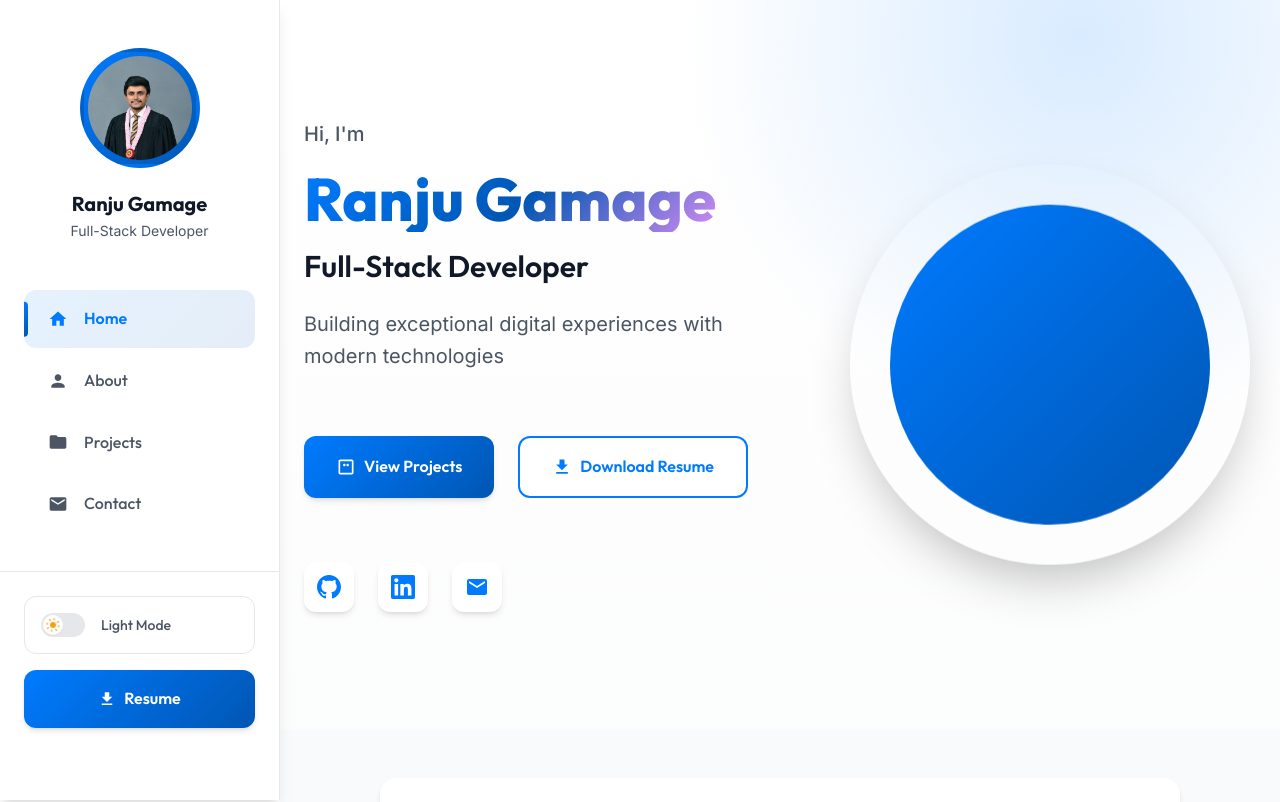
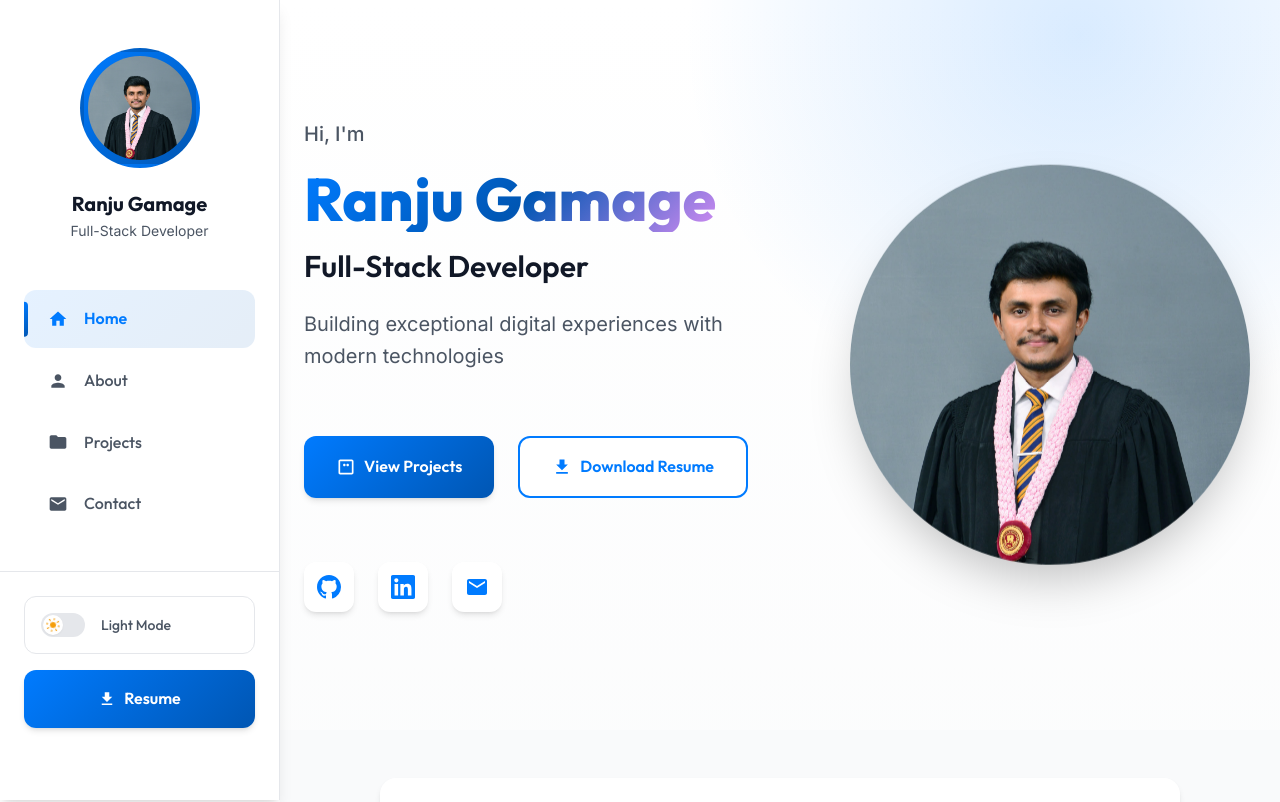
Before and after one commit to RanjuLG/portfolio, an Angular app: page / in a window 1280 px wide. Shown: the top 802 px of the page. Built offline with nearby package versions, Linux system fonts and the light colour scheme.

Commit message:
replace placeholder with actual image

```diff
--- a/src/app/pages/home/home.css
+++ b/src/app/pages/home/home.css
@@ -121,9 +121,10 @@
   animation: float 6s ease-in-out infinite;
 }
 
-.image-placeholder svg {
+.image-placeholder img {
   width: 100%;
   height: 100%;
+  object-fit: cover;
 }
 
 @keyframes float {
--- a/src/app/pages/home/home.html
+++ b/src/app/pages/home/home.html
@@ -47,15 +47,7 @@
 
         <div class="hero-image" data-aos="fade-left" data-aos-delay="200">
           <div class="image-placeholder">
-            <svg viewBox="0 0 200 200" xmlns="http://www.w3.org/2000/svg">
-              <circle cx="100" cy="100" r="80" fill="url(#gradient1)"/>
-              <defs>
-                <linearGradient id="gradient1" x1="0%" y1="0%" x2="100%" y2="100%">
-                  <stop offset="0%" style="stop-color:#007BFF;stop-opacity:1" />
-                  <stop offset="100%" style="stop-color:#0056b3;stop-opacity:1" />
-                </linearGradient>
-              </defs>
-            </svg>
+            <img src="/me.png" alt="Ranju Gamage" class="profile-img">
           </div>
         </div>
       </div>
```
